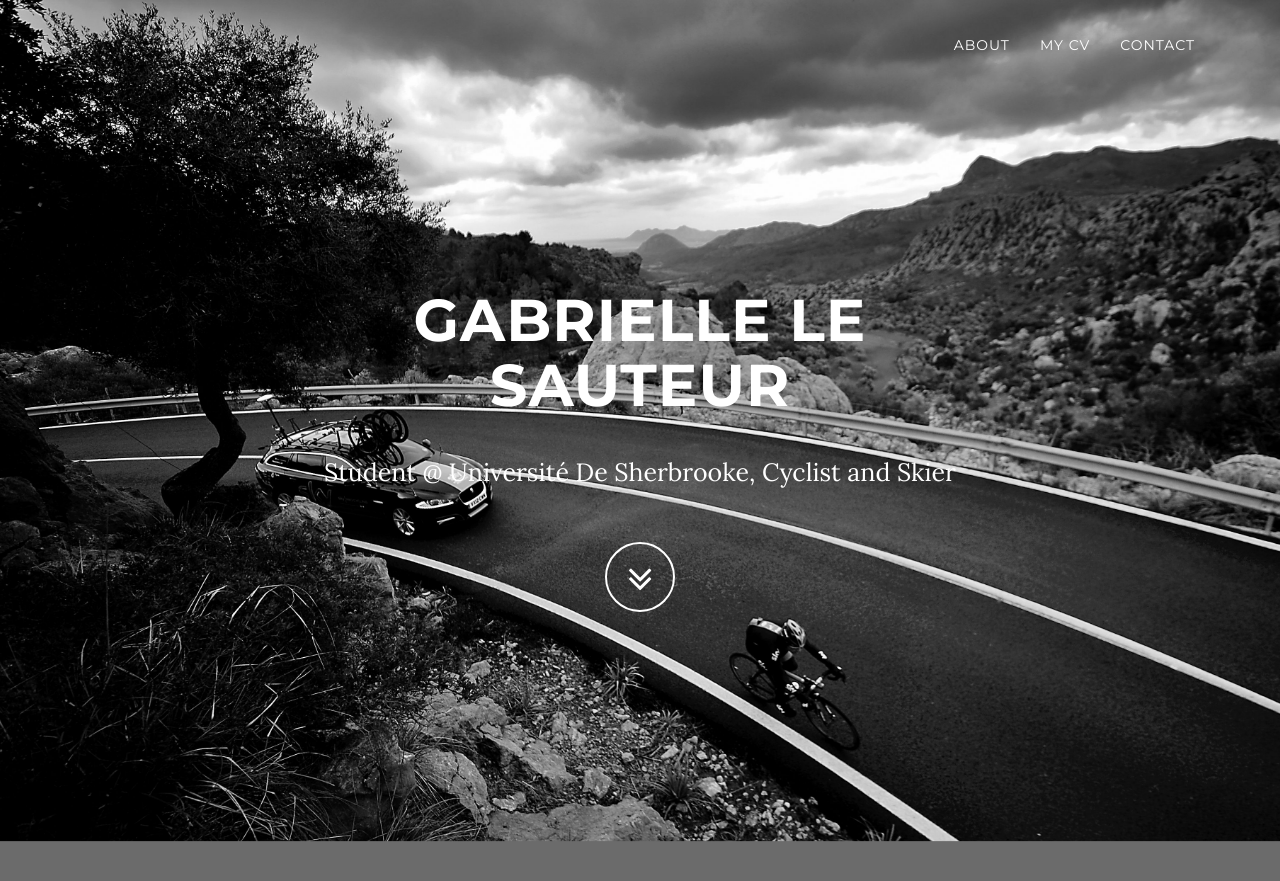
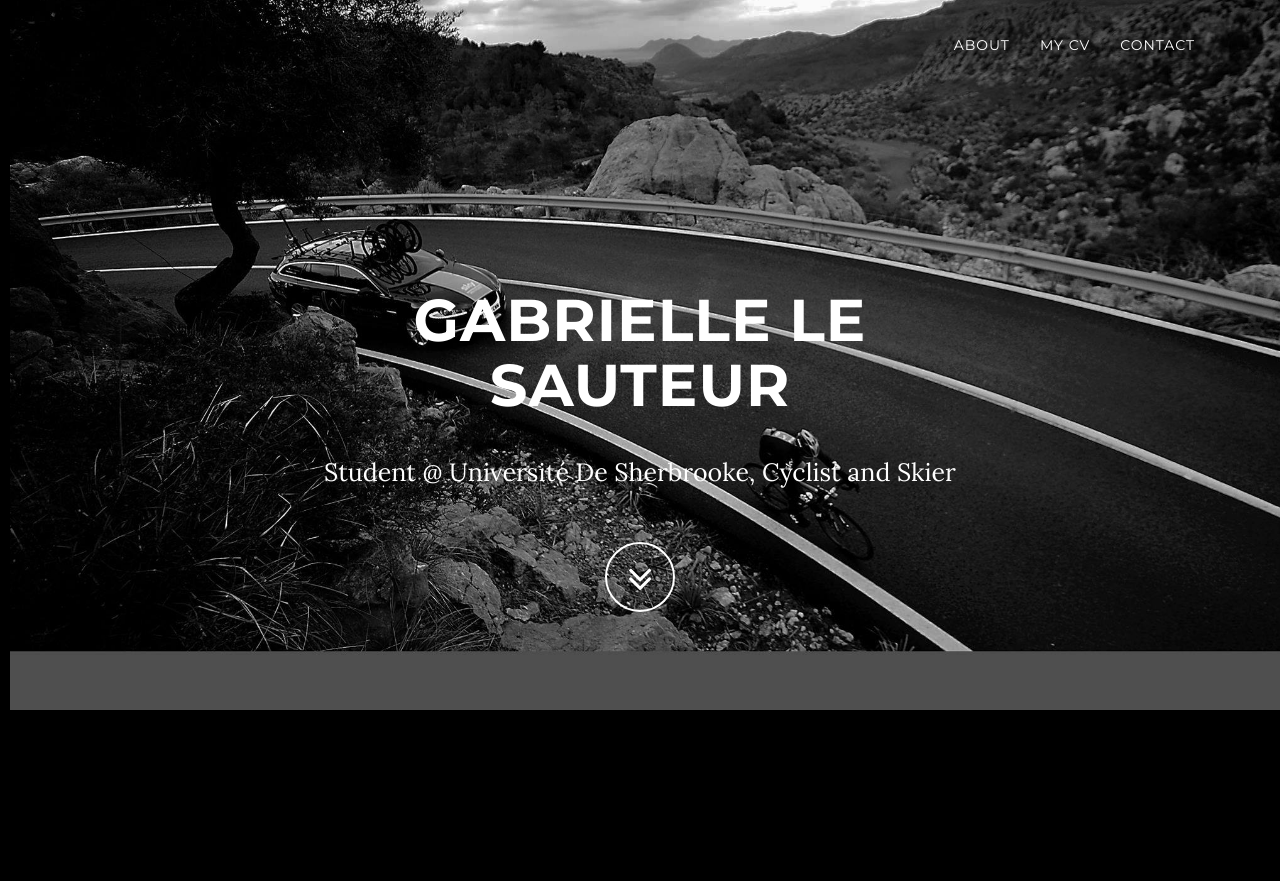
Before and after one commit to glesauteur/glesauteur.github.io, a Jekyll site: the page built from index.html, in a window 1280 px wide and 900 px high. Shown: the top 881 px of the window. Built offline with Jekyll 4.4.1, drawn with Linux system fonts in a browser that asks for light colours.

Commit message:
image position

```diff
--- a/_includes/css/grayscale.css
+++ b/_includes/css/grayscale.css
@@ -138,7 +138,7 @@ a:focus {
     padding: 100px 0;
     text-align: center;
     color: #fff;
-    background: url(/img/intro-bg.jpg) no-repeat center center scroll;
+    background: url(/img/intro-bg.jpg) no-repeat 10px -190px scroll;
     background-color: {{ site.color.primary-dark }};
     -webkit-background-size: cover;
     -moz-background-size: cover;
```
Also changed, not shown: img/intro-bg-old1.jpg (added), img/intro-bg.jpg, 1 other file.
